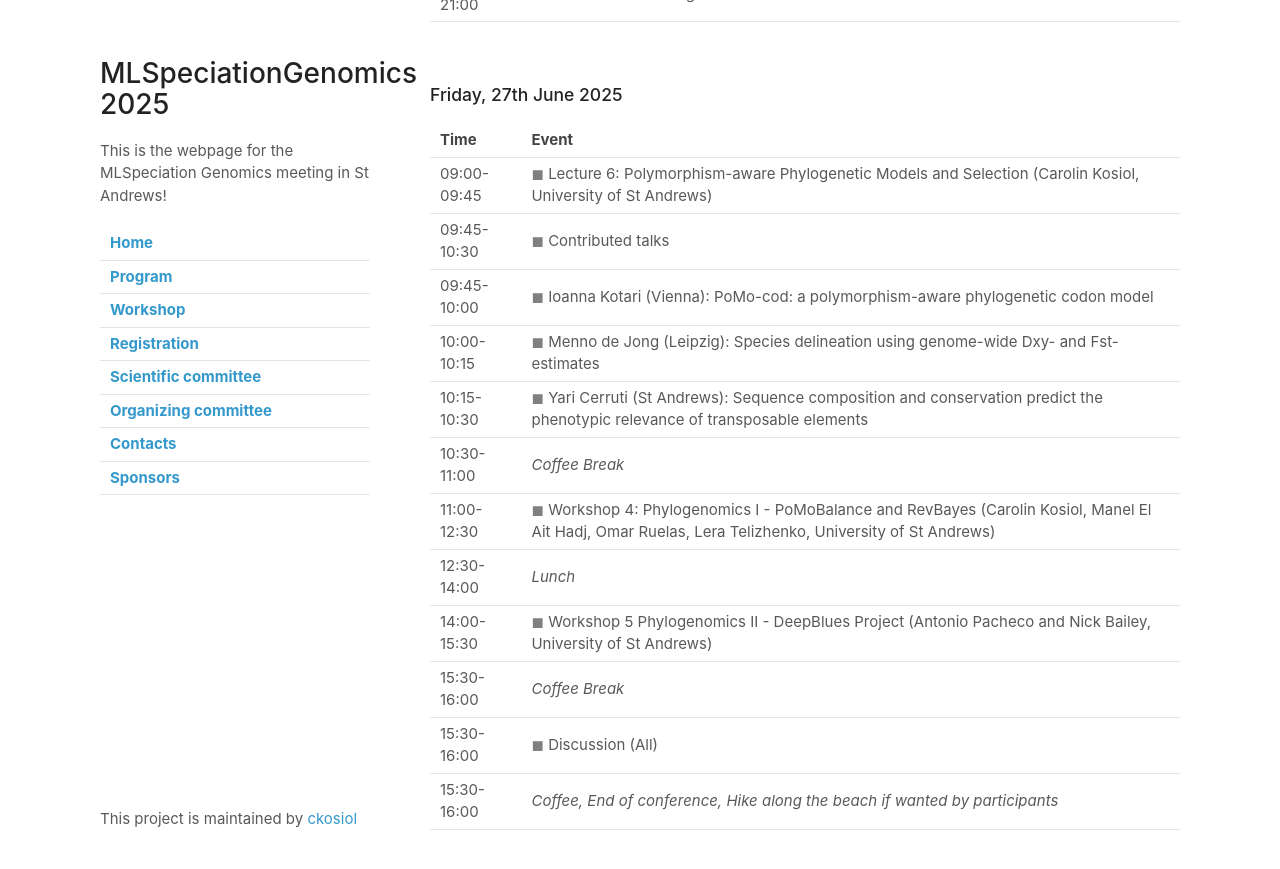
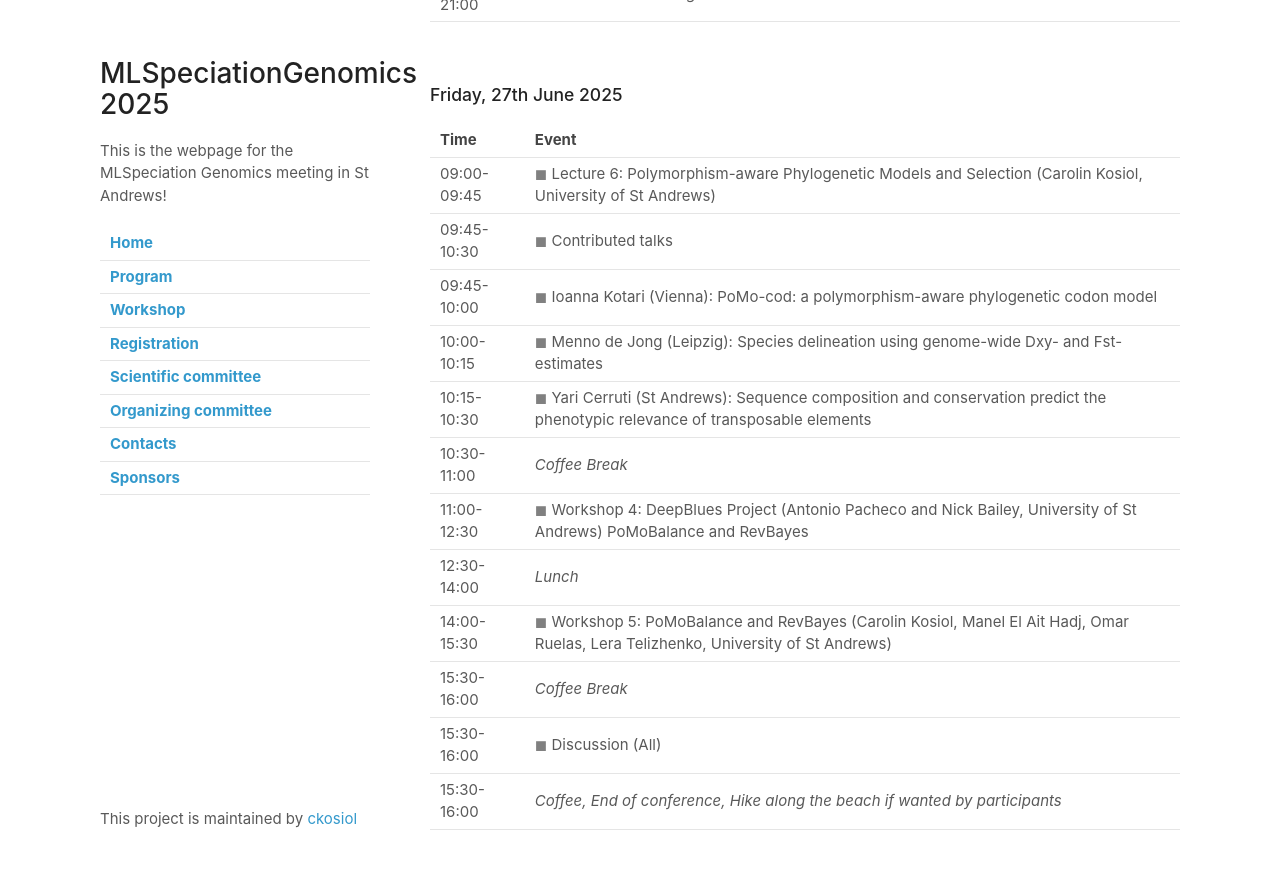
Before and after one commit to ckosiol/MLSpeciationGenomics, a Jekyll site: the page built from program.md, in a window 1280 px wide and 900 px high, scrolled down 1767 px. Shown: the top 869 px of the window. Built offline with Jekyll 4.4.1, drawn with Linux system fonts in a browser that asks for light colours; our own code applies the rules of GitHub Pages for plain Markdown files.

Commit message:
Update program.md

```diff
--- a/program.md
+++ b/program.md
@@ -50,9 +50,9 @@
 |10:00-10:15| <span style="color:gray">&#9724;</span> Menno de Jong (Leipzig): Species delineation using genome-wide Dxy- and Fst-estimates|
 |10:15-10:30| <span style="color:gray">&#9724;</span> Yari Cerruti (St Andrews): Sequence composition and conservation predict the phenotypic relevance of transposable elements|
 |10:30-11:00| *Coffee Break* |
-|11:00-12:30| <span style="color:gray">&#9724;</span> Workshop 4: Phylogenomics I - PoMoBalance and RevBayes (Carolin Kosiol, Manel El Ait Hadj, Omar Ruelas, Lera Telizhenko, University of St Andrews) |
+|11:00-12:30| <span style="color:gray">&#9724;</span> Workshop 4: DeepBlues Project (Antonio Pacheco and Nick Bailey, University of St Andrews) PoMoBalance and RevBayes|
 |12:30-14:00| *Lunch* |
-|14:00-15:30| <span style="color:gray">&#9724;</span> Workshop 5 Phylogenomics II  - DeepBlues Project (Antonio Pacheco and Nick Bailey, University of St Andrews)|
+|14:00-15:30| <span style="color:gray">&#9724;</span> Workshop 5: PoMoBalance and RevBayes (Carolin Kosiol, Manel El Ait Hadj, Omar Ruelas, Lera Telizhenko, University of St Andrews)|
 |15:30-16:00| *Coffee Break* |
 |15:30-16:00| <span style="color:gray">&#9724;</span> Discussion (All)|
 |15:30-16:00| *Coffee, End of conference, Hike along the beach if wanted by participants* |
```
